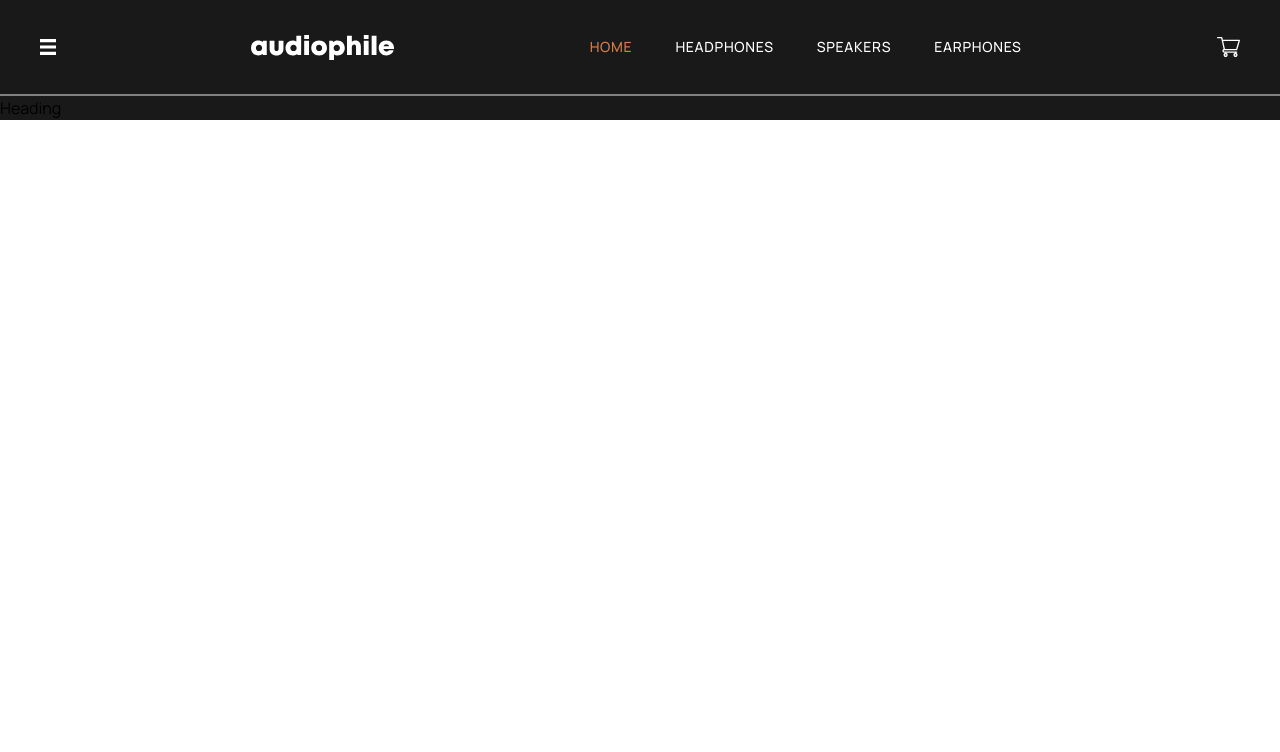
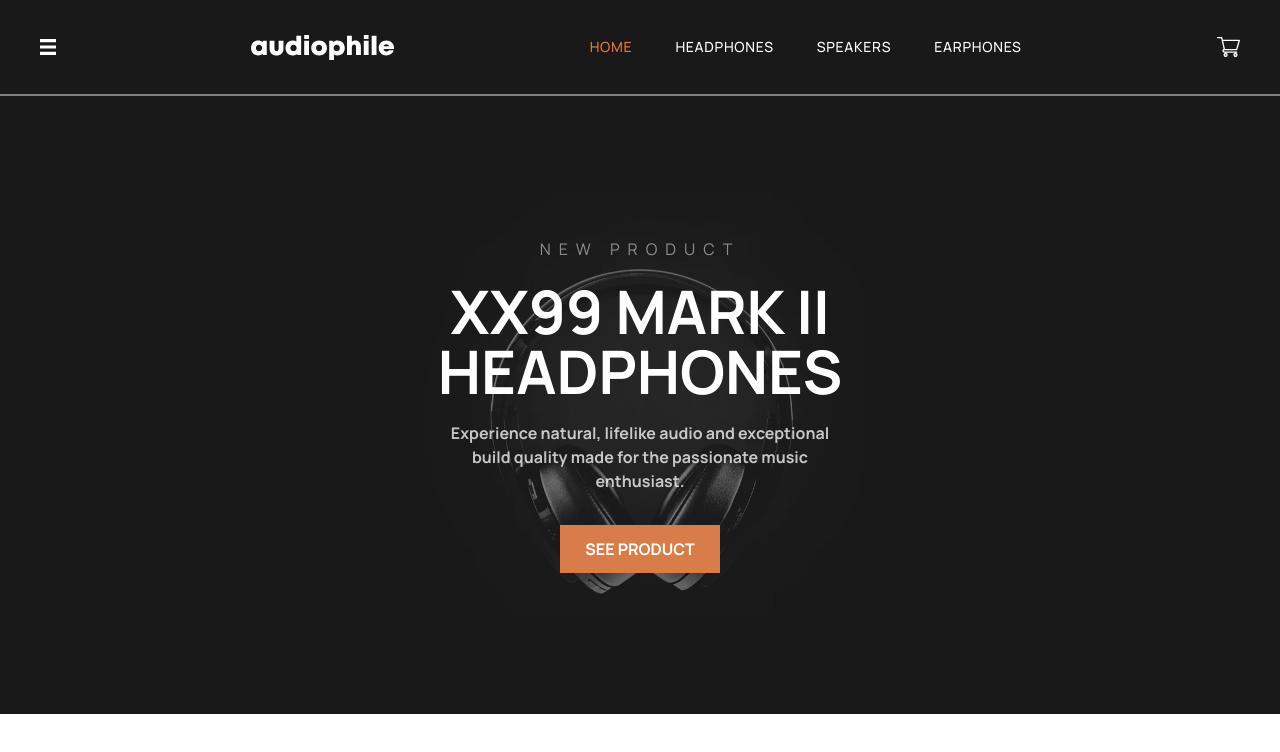
Before and after one commit to Myudro33/audiophile-ecommerce, a React (Create React App) app: page / in a window 1280 px wide. Shown: the top 752 px of the page. Built offline with nearby package versions, Linux system fonts and the light colour scheme; the HTML template or start-up script is replaced by a standard one.

Commit message:
heading done

```diff
--- a/src/App.js
+++ b/src/App.js
@@ -1,4 +1,4 @@
-import React, { useState, useEffect } from "react";
+import React, { useState} from "react";
 import BurgerMenu from "./Components/BurgerMenu";
 import Cart from "./Components/Cart";
 import Navbar from "./Components/Navbar";
--- a/src/Components/Cart.jsx
+++ b/src/Components/Cart.jsx
@@ -6,9 +6,9 @@ const Cart = ({ cartOpen }) => {
       {cartOpen && (
         <div
           style={{ backgroundColor: "rgba(0, 0, 0, 0.5)" }}
-          className="w-full h-screen flex xs:justify-center absolute top-24"
+          className="w-full h-[88vh] flex xs:justify-center absolute top-24"
         >
-          <div className="md:w-[25rem] flex flex-col p-8 xs:w-[90%] h-60 bg-white rounded-md absolute md:right-10 dp:right-40  top-5">
+          <div className="md:w-[25rem] z-20 flex flex-col p-8 xs:w-[90%] h-60 bg-white rounded-md absolute md:right-10 dp:right-40  top-5">
             <span className="flex justify-between">
               <h1 className="text-black text-lg font-semibold">CART (0)</h1>{" "}
               <p className="underline text-[#00000080] cursor-pointer">
--- a/src/Components/Heading.jsx
+++ b/src/Components/Heading.jsx
@@ -1,9 +1,39 @@
-import React from 'react'
-
+import React from "react";
+import headphone from "../assets/home/desktop/image-hero.jpg";
+import tabletHeadphone from "../assets/home/tablet/image-header.jpg";
+import mobileHeadphones from "../assets//home/mobile/image-header.jpg";
 const Heading = () => {
   return (
-    <div className='w-full dp:h-[37.7rem] bg-[#191919]'>Heading</div>
-  )
-}
+    <div className="w-full md:h-[38.6rem] bg-[#191919] flex xs:justify-center md:justify-center">
+      <div className="dp:w-3/4 h-full flex items-center xs:justify-center dp:justify-start">
+        <div className="absolute z-10 dp:h-1/2 dp:left-72 flex flex-col xs:items-center  dp:items-start">
+          <h2 className="text-base tracking-[0.5em] text-[#ffffff80]">
+            NEW PRODUCT
+          </h2>
+          <h1 className="md:text-6xl xs:text-4xl font-bold text-white mt-5 ">XX99 MARK II</h1>
+          <h1 className="md:text-6xl xs:text-4xl font-bold text-white ">HEADPHONES</h1>
+          <p className="md:w-[26rem] xs:w-64 dp:w-[27rem] text-[#ffffffbf]  xs:text-center dp:text-start mt-5 font-semibold">
+            Experience natural, lifelike audio and exceptional build quality
+            made for the passionate music enthusiast.
+          </p>
+          <button className="h-12 w-40 mt-8 bg-[#d87d4a] text-white font-semibold hover:bg-[#da946c]">
+            SEE PRODUCT
+          </button>
+        </div>
+        <img
+          className="md:hidden dp:flex xs:hidden"
+          src={headphone}
+          alt="headphone"
+        />
+        <img
+          className="dp:hidden w-[28rem] md:block xs:hidden"
+          src={tabletHeadphone}
+          alt="headphone"
+        />
+        <img className="md:hidden w-[18rem] h-[32rem]" src={mobileHeadphones} alt="headphones" />
+      </div>
+    </div>
+  );
+};
 
-export default Heading
+export default Heading;
```
